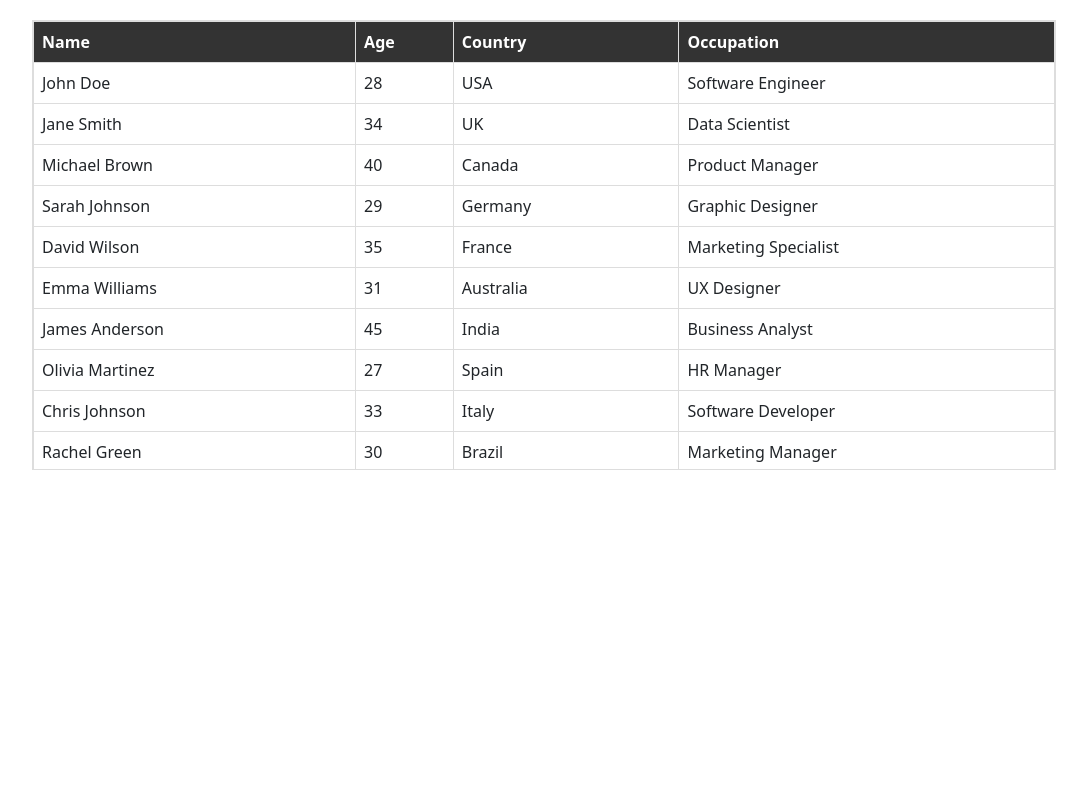
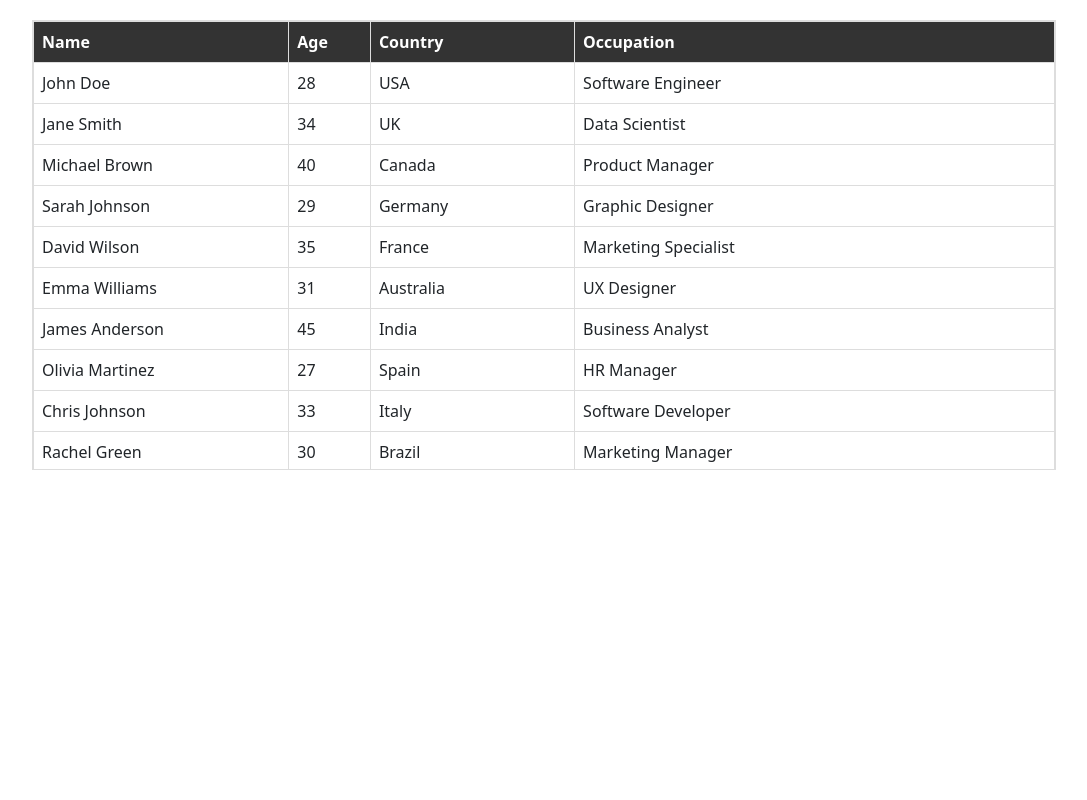
Before and after one commit to sohilasobhy/Table-Design, a plain HTML site: page Index.html in a window 1280 px wide. Shown: the whole page, without its empty margins (96-1183 px from the left). Drawn offline with nearby package versions, Linux system fonts and the light colour scheme.

Commit message:
edits 6/3

```diff
--- a/Index.html
+++ b/Index.html
@@ -12,13 +12,13 @@
   </head>
   <body>
     <div class="table-container">
-      <table>
+      <table class="table-responsive">
         <thead>
           <tr>
-            <th style="max-width: 25%">Name</th>
-            <th style="max-width: 8%">Age</th>
-            <th style="max-width: 20%">Country</th>
-            <th style="max-width: 47%">Occupation</th>
+            <th style="width: 25%; min-width: 150px">Name</th>
+            <th style="width: 8%; min-width: 50px">Age</th>
+            <th style="width: 20%; min-width: 100px">Country</th>
+            <th style="width: 47%; min-width: 200px">Occupation</th>
           </tr>
         </thead>
         <tbody>
--- a/Index.scss
+++ b/Index.scss
@@ -3,7 +3,7 @@ body {
     width: 80%;
     margin: 20px auto;
     border: 1px solid #ddd;
-    overflow: auto;
+    overflow-y: auto;
     max-height: 450px;
     table {
       width: 100%;
```
